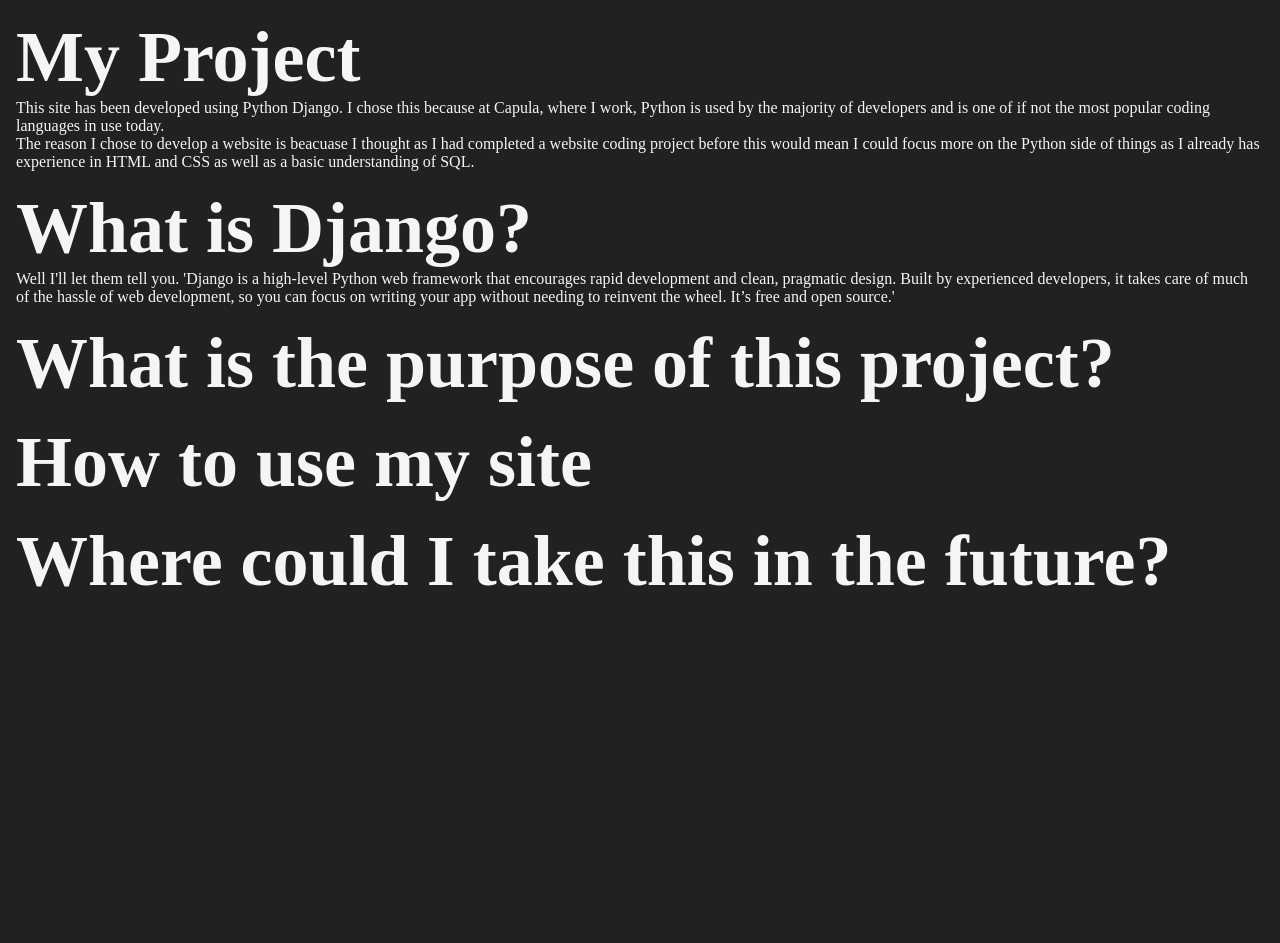
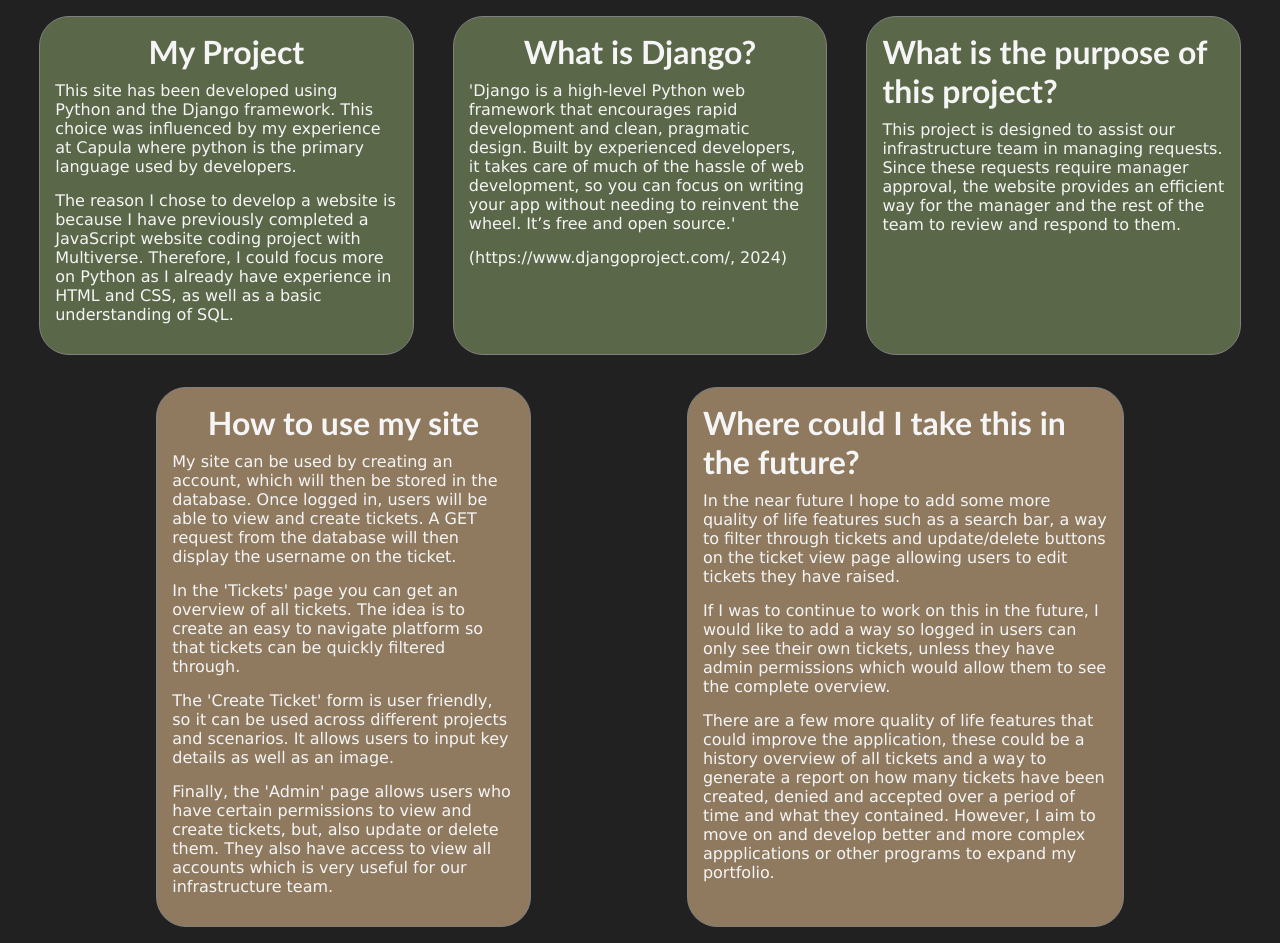
Before and after one commit to J-Gambrill/Stock-Project-V3, a Django app: page / in a window 1280 px wide. Shown: the part 96-1039 px from the top of the page. Before the commit the page ends 683 px from the top, so only its background shows below. Run offline with Django 5.2, Linux system fonts and the light colour scheme.

Commit message:
Finished and corrected 'Home' page

```diff
--- a/mystockproject/static/CSS/style.css
+++ b/mystockproject/static/CSS/style.css
@@ -126,6 +126,94 @@ a {
 
 a:hover {
     opacity: .85;
+}
+
+/* Home page classes */
+
+
+.home-box-section{
+    display: flex;
+    flex-direction: row;
+    flex-wrap: wrap;
+    justify-content: space-evenly;
+}
+
+.home-box1{
+    min-width: 25%;
+    max-width: 30%;
+    background-color: #5b6749;
+    border-color: grey;
+    border-radius: 30px;
+    border-width: 1px;
+    border-style: solid;
+    padding: 15px;
+    margin-top: 1rem;
+
+}
+
+.home-box2{
+    min-width: 25%;
+    max-width: 30%;
+    background-color: #5b6749;
+    border-color: grey;
+    border-radius: 30px;
+    border-width: 1px;
+    border-style: solid;
+    padding: 15px;
+    margin-top: 1rem;
+
+}
+
+.home-box3{
+    min-width: 25%;
+    max-width: 30%;
+    background-color: #5b6749;
+    border-color: grey;
+    border-radius: 30px;
+    border-width: 1px;
+    border-style: solid;
+    padding: 15px;
+    margin-top: 1rem;
+
+}
+
+.home-box4{
+    min-width: 25%;
+    max-width: 30%;
+    background-color: #8f7a60;
+    border-color: grey;
+    border-radius: 30px;
+    border-width: 1px;
+    border-style: solid;
+    padding: 15px;
+    margin-top: 1rem;
+
+}
+
+.home-box5{
+    background-color: #8f7a60;
+    border-color: grey;
+    border-radius: 30px;
+    border-width: 1px;
+    border-style: solid;
+    padding: 15px;
+    margin-top: 1rem;
+    min-width: 25% ;
+    max-width: 35%;
+
+}
+
+.home-box-headers{
+    display: flex;
+    justify-content: center;
+    font-family: 'Gill Sans', 'Gill Sans MT', Calibri, 'Trebuchet MS', sans-serif;
+    font-size: 2rem;
+    padding-bottom: 10px;
+}
+
+.home-box-text{
+    font-family:Verdana, Geneva, Tahoma, sans-serif;
+    padding-bottom: 15px;
 }
 
 /* Inventory page classes */
--- a/mystockproject/templates/home.html
+++ b/mystockproject/templates/home.html
@@ -11,32 +11,40 @@
             <li class='tickets-nav-bar-text'>Home<li>
         </ul>
     </nav>
+</section>
+<section class = home-box-section>
 
-    <div>
-        <h1>My Project</h1>
+    <div class='home-box1'>
+        <h1 class='home-box-headers'>My Project</h1>
 
-        <p>This site has been developed using Python Django. I chose this because at Capula, where I work, Python is used by the majority of developers and is one of if not the most popular coding languages in use today. </p>
-        <p>The reason I chose to develop a website is beacuase I thought as I had completed a website coding project before this would mean I could focus more on the Python side of things as I already has experience in HTML and CSS as well as a basic understanding of SQL. </p>
+        <p class='home-box-text'>This site has been developed using Python and the Django framework. This choice was influenced by my experience at Capula where python is the primary language used by developers.<p>
+        <p class='home-box-text'>The reason I chose to develop a website is because I have previously completed a JavaScript website coding project with Multiverse. Therefore, I could focus more on Python as I already have experience in HTML and CSS, as well as a basic understanding of SQL. </p>
     </div>
 
-    <div>
-        <h1>What is Django?</h1>
-        <p> Well I'll let them tell you. 'Django is a high-level Python web framework that encourages rapid development and clean, pragmatic design. Built by experienced developers, it takes care of much of the hassle of web development, so you can focus on writing your app without needing to reinvent the wheel. It’s free and open source.' </p>
+    <div class='home-box2'>
+        <h1 class='home-box-headers'>What is Django?</h1>
+        <p class='home-box-text'>'Django is a high-level Python web framework that encourages rapid development and clean, pragmatic design. Built by experienced developers, it takes care of much of the hassle of web development, so you can focus on writing your app without needing to reinvent the wheel. It’s free and open source.'</p>
+        <p class='home-box-text'>(https://www.djangoproject.com/, 2024)</p>
     </div>
 
-    <div>
-        <h1>What is the purpose of this project?</h1>
-        <p></p>
+    <div class='home-box3'>
+        <h1 class='home-box-headers'>What is the purpose of this project?</h1>
+        <p class='home-box-text'>This project is designed to assist our infrastructure team in managing requests. Since these requests require manager approval, the website provides an efficient way for the manager and the rest of the team to review and respond to them.</p>
     </div>
 
-    <div>
-        <h1>How to use my site</h1>
-        <p></p>
+    <div class='home-box4'>
+        <h1 class='home-box-headers'>How to use my site</h1>
+        <p class='home-box-text'>My site can be used by creating an account, which will then be stored in the database. Once logged in, users will be able to view and create tickets. A GET request from the database will then display the username on the ticket.</p>
+        <p class='home-box-text'>In the 'Tickets' page you can get an overview of all tickets. The idea is to create an easy to navigate platform so that tickets can be quickly filtered through.</p>
+        <p class='home-box-text'>The 'Create Ticket' form is user friendly, so it can be used across different projects and scenarios. It allows users to input key details as well as an image.</p>
+        <p class='home-box-text'>Finally, the 'Admin' page allows users who have certain permissions to view and create tickets, but, also update or delete them. They also have access to view all accounts which is very useful for our infrastructure team.</p>
     </div>
 
-    <div>
-        <h1>Where could I take this in the future?</h1>
-        <p></p>
+    <div class='home-box5'>
+        <h1 class='home-box-headers'>Where could I take this in the future?</h1>
+        <p class='home-box-text'>In the near future I hope to add some more quality of life features such as a search bar, a way to filter through tickets and update/delete buttons on the ticket view page allowing users to edit tickets they have raised.</p>
+        <p class='home-box-text'>If I was to continue to work on this in the future, I would like to add a way so logged in users can only see their own tickets, unless they have admin permissions which would allow them to see the complete overview.</p>
+        <p class='home-box-text'>There are a few more quality of life features that could improve the application, these could be a history overview of all tickets and a way to generate a report on how many tickets have been created, denied and accepted over a period of time and what they contained. However, I aim to move on and develop better and more complex appplications or other programs to expand my portfolio.</p>
     </div>
 
 
--- a/mystockproject/templates/layout.html
+++ b/mystockproject/templates/layout.html
@@ -23,7 +23,7 @@
             <ul class="nav-list">
                 <li><a href='/'>Home</a></li>
                 {% if user.is_authenticated %}
-                    <li><a href='{% url 'inventory:list' %}'>Inventory</a></li>
+                    <li><a href='{% url 'inventory:list' %}'>Tickets</a></li>
                     <li><a href='{% url 'inventory:create-item' %}'>Create Ticket</a></li>
                 {% else %}
                 <li><a href='{% url 'users:register' %}'>Sign Up</a></li>
```
Also changed, not shown: other parts of mystockproject/static/CSS/style.css (+41 -41 lines), mystockproject/db.sqlite3.
